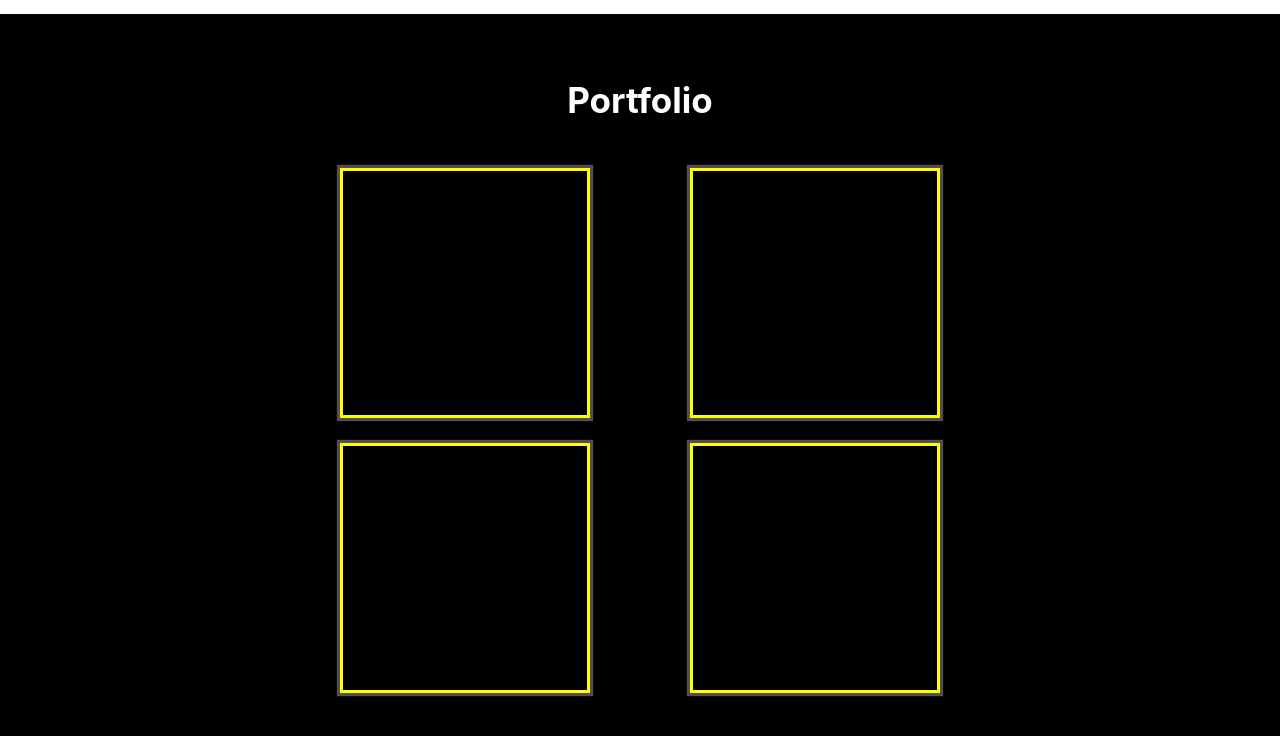
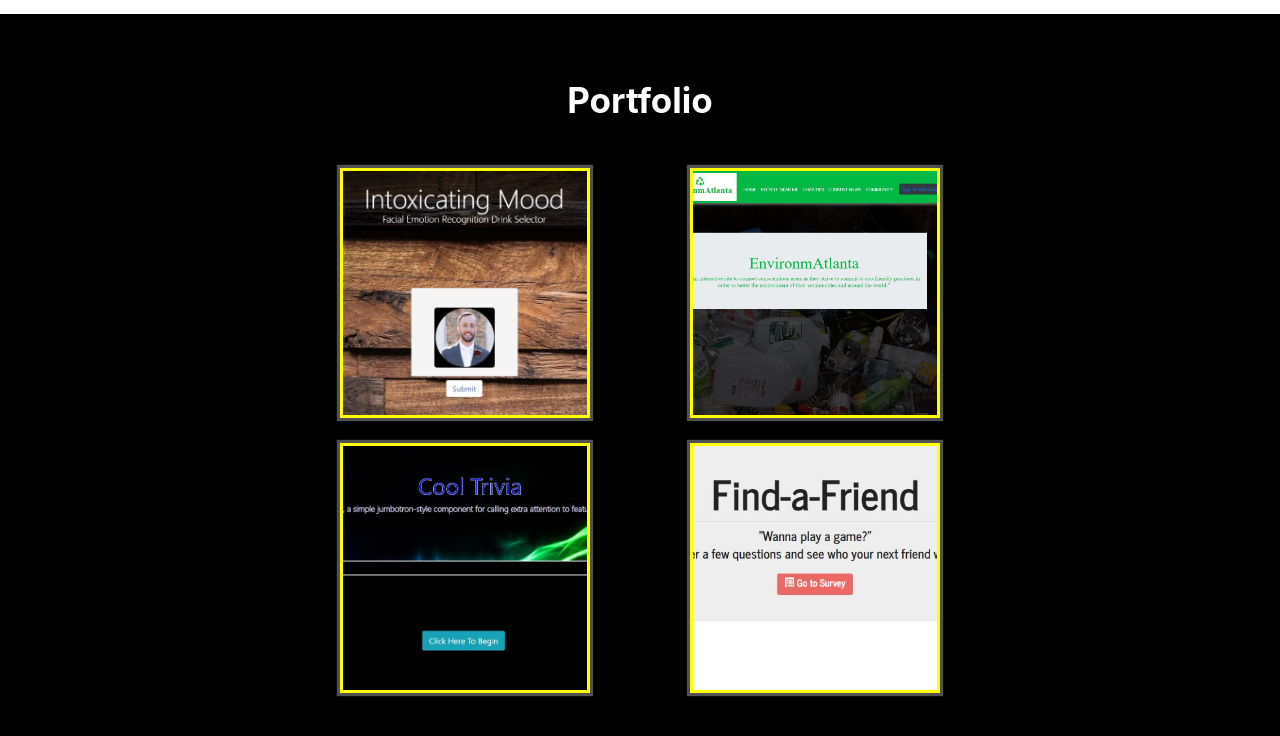
Before and after one commit to Tphorton14/Portfolio, a plain HTML site: page index.html in a window 1280 px wide. Shown: the part 1051-1787 px from the top of the page. Drawn offline with nearby package versions, Linux system fonts and the light colour scheme; the site is published under a folder, as on GitHub Pages, so addresses that start at the root find nothing.

Commit message:
image route fix

```diff
--- a/style.css
+++ b/style.css
@@ -6,7 +6,7 @@ i {
 }
 
 .colOne {
-    background-image: url("/images/projetOne.jpg");
+    background-image: url("images/projetOne.jpg");
     background-size: cover;
     background-position: center;
     margin-right: 100px;
@@ -14,14 +14,14 @@ i {
 }
 
 .colTwo {
-    background-image: url("/images/projectTwo.jpg");
+    background-image: url("images/projectTwo.jpg");
     background-size: cover;
     background-position: center;
     box-shadow: 0px 0px 1px 3px rgba(211, 211, 211, 0.384), 0px 0px 0px 4px rgb(0,0,0,.12);
 }
 
 .colThree {
-    background-image: url("/images/triv.jpg");
+    background-image: url("images/triv.jpg");
     background-size: cover;
     background-position: center;
     margin-right: 100px;
@@ -29,7 +29,7 @@ i {
 }
 
 .colFive {
-    background-image: url("/images/.jpg");
+    background-image: url("images/.jpg");
     background-size: cover;
     background-position: center;
     margin-right: 100px;
@@ -37,14 +37,14 @@ i {
 }
 
 .colFour {
-    background-image: url("/images/find.jpg");
+    background-image: url("images/find.jpg");
     background-size: cover;
     background-position: center;
     box-shadow: 0px 0px 1px 3px rgba(211, 211, 211, 0.384), 0px 0px 0px 4px rgb(0,0,0,.12);
 }
 
 .colSix {
-    background-image: url("/images/.jpg");
+    background-image: url("images/.jpg");
     background-size: cover;
     background-position: center;
     box-shadow: 0px 0px 1px 3px rgba(211, 211, 211, 0.384), 0px 0px 0px 4px rgb(0,0,0,.12);
```
